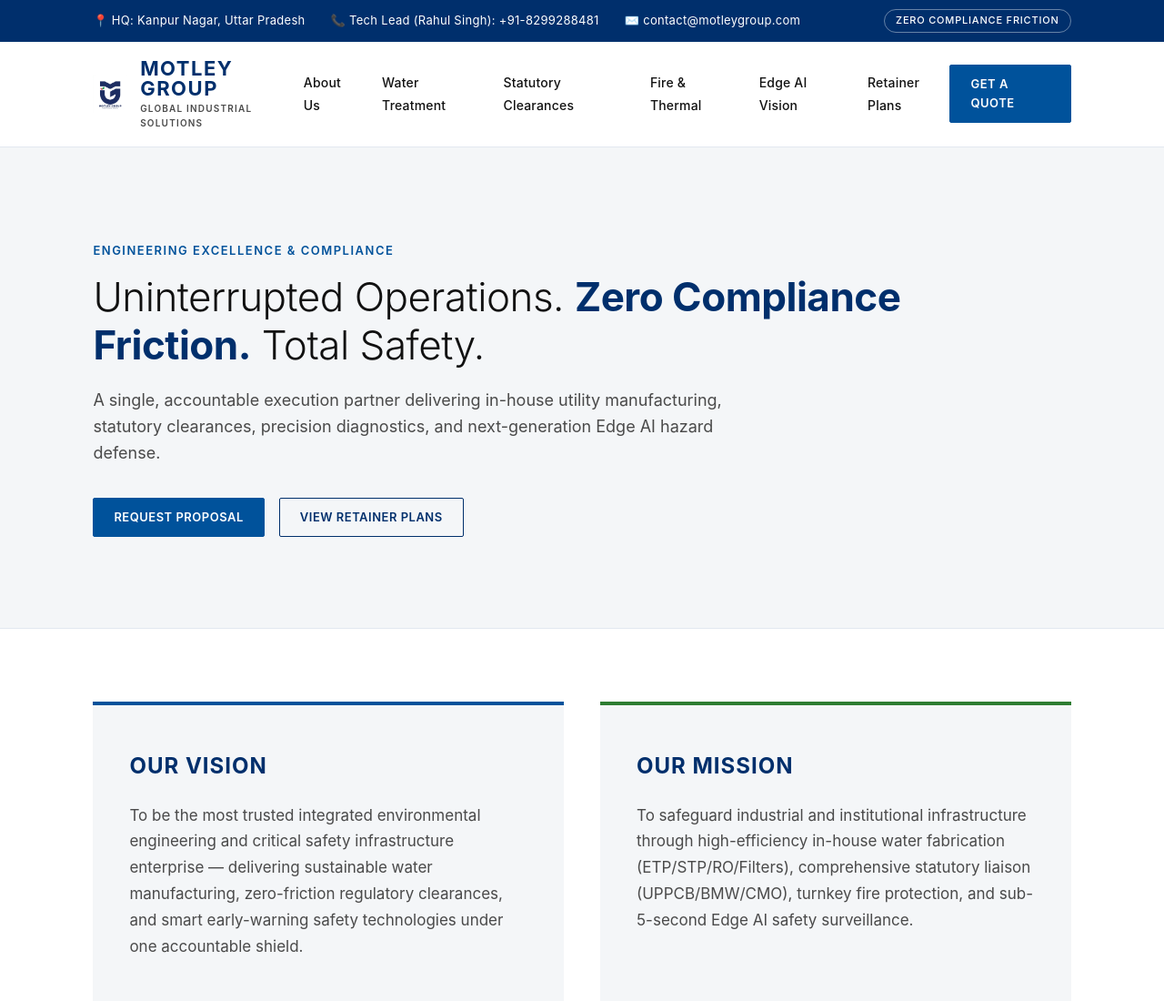
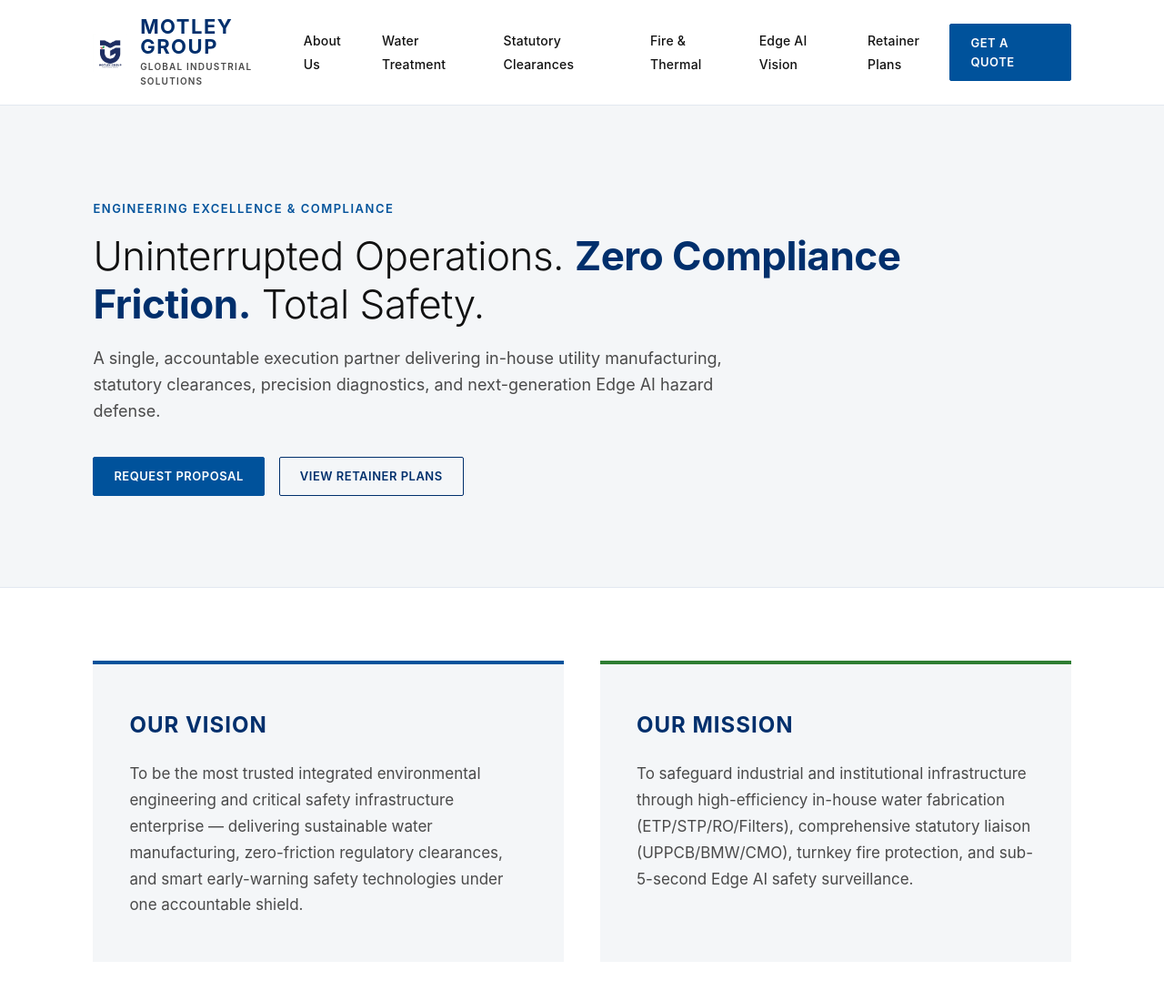
Before and after one commit to harshitsinghsde/MotleyGroup, a plain HTML site: page index.html in a window 1280 px wide. Shown: the top 1100 px of the page at 91% size. Drawn offline with Linux system fonts and the light colour scheme.

Commit message:
Update index.html

```diff
--- a/index.html
+++ b/index.html
@@ -44,46 +44,7 @@
             color: inherit;
         }
 
-        /* Top Bar Contact Info */
-        .top-bar {
-            background-color: var(--tata-dark-blue);
-            color: #ffffff;
-            padding: 10px 8%;
-            display: flex;
-            justify-content: space-between;
-            align-items: center;
-            font-size: 13px;
-            font-weight: 400;
-            letter-spacing: 0.3px;
-        }
 
-        .top-bar-contact span {
-            margin-right: 24px;
-            display: inline-block;
-            transition: var(--transition-fast);
-        }
-
-        .top-bar-contact span:hover {
-            color: #b0cbef;
-        }
-
-        .top-bar-badge {
-            border: 1px solid rgba(255, 255, 255, 0.4);
-            padding: 3px 12px;
-            border-radius: 20px;
-            font-weight: 500;
-            font-size: 11px;
-            text-transform: uppercase;
-            letter-spacing: 0.8px;
-            transition: var(--transition-fast);
-            display: inline-block;
-        }
-
-        .top-bar-badge:hover {
-            border-color: #ffffff;
-            background-color: rgba(255, 255, 255, 0.1);
-            transform: scale(1.03);
-        }
 
         /* Main Navigation */
         .navbar {
@@ -642,17 +603,7 @@
 </head>
 <body>
 
-    <!-- Top Contact Bar -->
-    <div class="top-bar">
-        <div class="top-bar-contact">
-            <span>📍 HQ: Kanpur Nagar, Uttar Pradesh</span>
-            <span>📞 Tech Lead (Rahul Singh): +91-8299288481</span>
-            <span>✉️ contact@motleygroup.com</span>
-        </div>
-        <div>
-            <span class="top-bar-badge">Zero Compliance Friction</span>
-        </div>
-    </div>
+
 
     <!-- Main Header Navbar -->
     <nav class="navbar">
```
